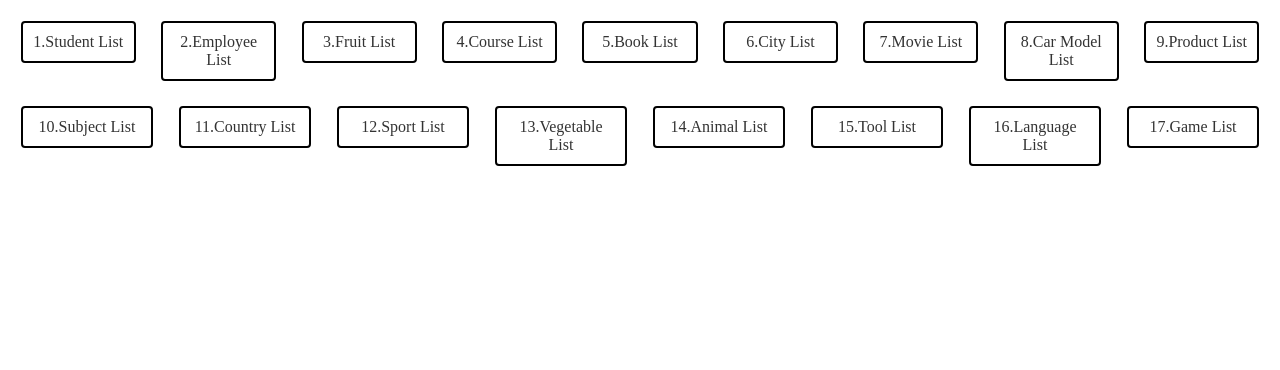
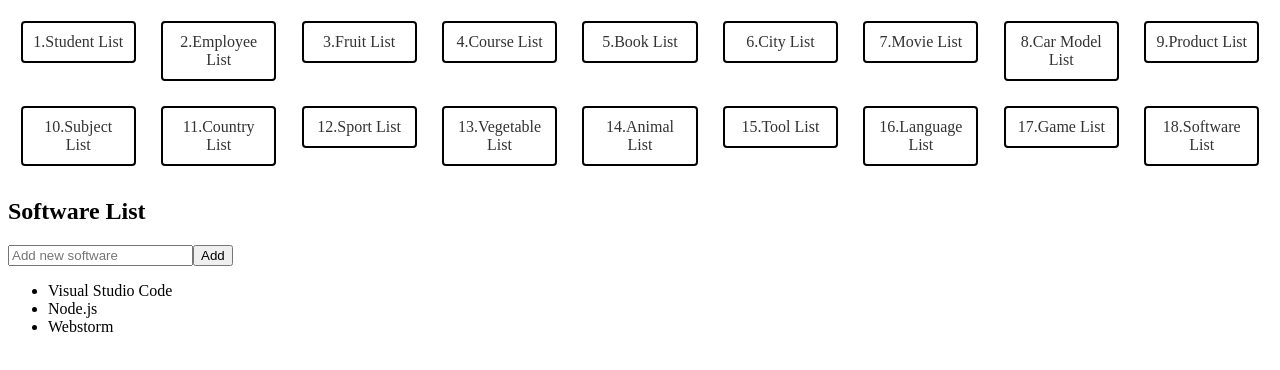
Before and after one commit to Xavierbaliw/Activity15-Angular-with-TypeScript-and-Data-Structures, an Angular app: page /softwarelist in a window 1280 px wide. Before the commit this address led to /. Shown: the top 370 px of the page. Built offline with nearby package versions, Linux system fonts and the light colour scheme.

Commit message:
18TH COMMIT softwarelist

```diff
--- a/src/app/app.component.html
+++ b/src/app/app.component.html
@@ -16,7 +16,8 @@
     <li><a routerLink="animallist">14.Animal List</a></li>
     <li><a routerLink="toollist">15.Tool List</a></li>
     <li><a routerLink="languagelist">16.Language List</a></li>
-    <li><a routerLink="gamelist">17.Game List</a></li>
+    <li><a routerLink="gamelist">17.Game List</a>
+    <li><a routerLink="softwarelist">18.Software List</a></li>
 
   </ul>
 </nav>
--- a/src/app/app.module.ts
+++ b/src/app/app.module.ts
@@ -22,6 +22,7 @@ import {AnimalListComponent} from "./component/animal-list/animal-list.component
 import {ToolListComponent} from "./component/tool-list/tool-list.component";
 import {LanguageListComponent} from "./component/language-list/language-list.component";
 import {GameListComponent} from "./component/game-list/game-list.component";
+import {SoftwareListComponent} from "./component/software-list/software-list.component";
 
 
 const routes: Routes = [
@@ -42,6 +43,8 @@ const routes: Routes = [
   {path: 'toollist', component: ToolListComponent},
   {path: 'languagelist', component: LanguageListComponent},
   {path: 'gamelist', component: GameListComponent},
+  {path: 'softwarelist', component: SoftwareListComponent}
+
   ]
 
 @NgModule ({
@@ -72,6 +75,7 @@ const routes: Routes = [
     ToolListComponent,
     LanguageListComponent,
     GameListComponent,
+    SoftwareListComponent,
     ],
   providers: [
 
--- /dev/null
+++ b/src/app/component/software-list/software-list.component.html
@@ -0,0 +1,14 @@
+<div class="software-container">
+  <h2>Software List</h2>
+
+  <input
+    type="text"
+    [(ngModel)]="newSoftware"
+    placeholder="Add new software"
+  />
+  <button (click)="addSoftware()">Add</button>
+
+  <ul>
+    <li *ngFor="let software of softwareList">{{ software }}</li>
+  </ul>
+</div>
--- /dev/null
+++ b/src/app/component/software-list/software-list.component.ts
@@ -0,0 +1,21 @@
+import { Component } from '@angular/core';
+
+@Component({
+  selector: 'app-software-list',
+  templateUrl: './software-list.component.html',
+  styleUrl: './software-list.component.css'
+})
+export class SoftwareListComponent {
+
+  softwareList: string[] = ['Visual Studio Code', 'Node.js', 'Webstorm'];
+
+  newSoftware: string = '';
+
+
+  addSoftware() {
+    if (this.newSoftware.trim()) {
+      this.softwareList.push(this.newSoftware);
+      this.newSoftware = '';
+    }
+  }
+}
```
Also changed, not shown: src/app/component/software-list/software-list.component.css (added), 1 other file (tests, documents, lock files or other folders).
